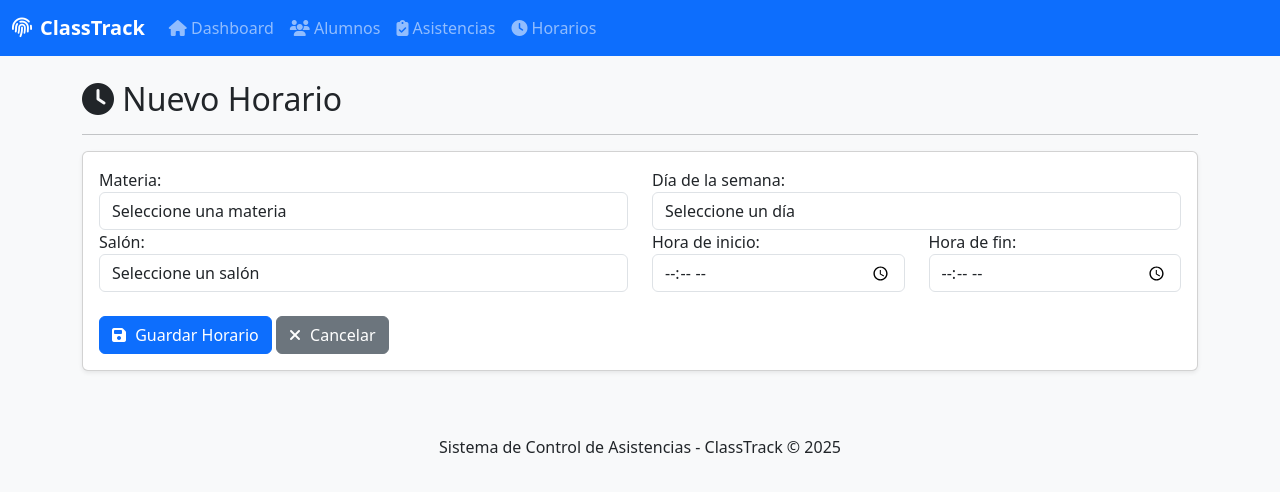
After one commit to LuisDavidValencia/ClassTrack, a PHP site: page /horario_nuevo.php in a window 1280 px wide. The commit adds this page. Shown: the top 492 px of the page. Run offline with PHP 8.4, Linux system fonts and the light colour scheme; tables that the repository leaves empty hold one stand-in row (values such as "Sample post").

Commit message:
modified:   panel-asistencias/eliminar_horario.php 	new file:   panel-asistencias/horario_nuevo.php

```diff
--- /dev/null
+++ b/panel-asistencias/horario_nuevo.php
@@ -0,0 +1,117 @@
+<?php
+require_once 'config.php';
+require_once 'includes/header.php';
+
+// Procesar el formulario cuando se envía
+if ($_SERVER['REQUEST_METHOD'] === 'POST') {
+    $id_materia = $_POST['id_materia'] ?? '';
+    $id_salon = $_POST['id_salon'] ?? '';
+    $dia = $_POST['dia'] ?? '';
+    $hora_inicio = $_POST['hora_inicio'] ?? '';
+    $hora_fin = $_POST['hora_fin'] ?? '';
+
+    // Validar los datos
+    if (!empty($id_materia) && !empty($id_salon) && !empty($dia) && !empty($hora_inicio) && !empty($hora_fin)) {
+        // Insertar en la base de datos
+        $sql = "INSERT INTO horarios (id_materia, id_salon, dia, hora_inicio, hora_fin)
+                VALUES (?, ?, ?, ?, ?)";
+        $stmt = $conn->prepare($sql);
+
+        if ($stmt->execute([$id_materia, $id_salon, $dia, $hora_inicio, $hora_fin])) {
+            header('Location: horarios.php?success=1');
+            exit;
+        } else {
+            $error = "Error al guardar el horario";
+        }
+    } else {
+        $error = "Por favor complete todos los campos obligatorios";
+    }
+}
+
+// Obtener listas para los selects
+$materias = $conn->query("SELECT id_materia, nombre FROM materias ORDER BY nombre")->fetch_all(MYSQLI_ASSOC);
+$salones = $conn->query("SELECT id_salon, nombre FROM salones ORDER BY nombre")->fetch_all(MYSQLI_ASSOC);
+?>
+
+<h2><i class="fas fa-clock"></i> Nuevo Horario</h2>
+<hr>
+
+<div class="card">
+    <div class="card-body">
+        <?php if (isset($error)): ?>
+            <div class="alert alert-danger"><?php echo htmlspecialchars($error); ?></div>
+        <?php endif; ?>
+
+        <form action="horario_nuevo.php" method="post">
+            <div class="row">
+                <div class="col-md-6">
+                    <div class="form-group">
+                        <label for="id_materia">Materia:</label>
+                        <select name="id_materia" id="id_materia" class="form-control" required>
+                            <option value="">Seleccione una materia</option>
+                            <?php foreach ($materias as $materia): ?>
+                                <option value="<?php echo $materia['id_materia']; ?>">
+                                    <?php echo htmlspecialchars($materia['nombre']); ?>
+                                </option>
+                            <?php endforeach; ?>
+                        </select>
+                    </div>
+
+                    <div class="form-group">
+                        <label for="id_salon">Salón:</label>
+                        <select name="id_salon" id="id_salon" class="form-control" required>
+                            <option value="">Seleccione un salón</option>
+                            <?php foreach ($salones as $salon): ?>
+                                <option value="<?php echo $salon['id_salon']; ?>">
+                                    Salón <?php echo htmlspecialchars($salon['nombre']); ?>
+                                </option>
+                            <?php endforeach; ?>
+                        </select>
+                    </div>
+                </div>
+
+                <div class="col-md-6">
+                    <div class="form-group">
+                        <label for="dia">Día de la semana:</label>
+                        <select name="dia" id="dia" class="form-control" required>
+                            <option value="">Seleccione un día</option>
+                            <option value="Lu">Lunes</option>
+                            <option value="Ma">Martes</option>
+                            <option value="Mi">Miércoles</option>
+                            <option value="Ju">Jueves</option>
+                            <option value="Vi">Viernes</option>
+                            <option value="Sa">Sábado</option>
+                            <option value="Do">Domingo</option>
+                        </select>
+                    </div>
+
+                    <div class="row">
+                        <div class="col-md-6">
+                            <div class="form-group">
+                                <label for="hora_inicio">Hora de inicio:</label>
+                                <input type="time" name="hora_inicio" id="hora_inicio" class="form-control" required>
+                            </div>
+                        </div>
+                        <div class="col-md-6">
+                            <div class="form-group">
+                                <label for="hora_fin">Hora de fin:</label>
+                                <input type="time" name="hora_fin" id="hora_fin" class="form-control" required>
+                            </div>
+                        </div>
+                    </div>
+                </div>
+            </div>
+
+            <div class="form-group mt-4">
+                <button type="submit" class="btn btn-primary">
+                    <i class="fas fa-save"></i> Guardar Horario
+                </button>
+                <a href="horarios.php" class="btn btn-secondary">
+                    <i class="fas fa-times"></i> Cancelar
+                </a>
+            </div>
+        </form>
+    </div>
+</div>
+
+<?php require_once 'includes/footer.php'; ?>
```
Also changed, not shown: panel-asistencias/eliminar_horario.php (+24 -21 lines).
